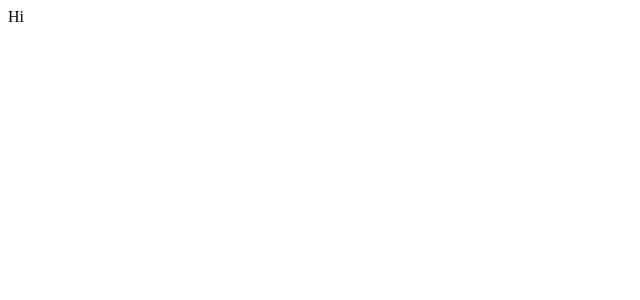
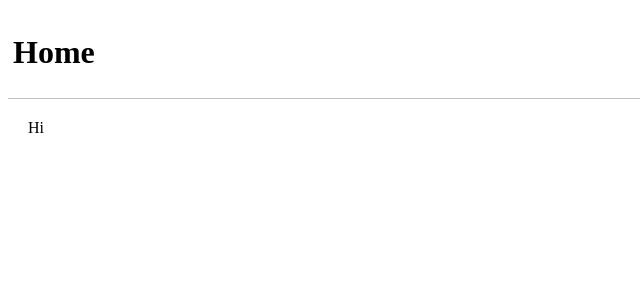
Before and after one commit to alirezanasseh/quadrant, a React (Create React App) app: page / in a window 1280 px wide. Shown: the top 300 px of the page, without its empty margins (0-640 px from the left). Built offline with nearby package versions, Linux system fonts and the light colour scheme.

Commit message:
Used layout

```diff
--- a/src/App.tsx
+++ b/src/App.tsx
@@ -1,10 +1,11 @@
 import React from 'react';
+import Layout from './layout/layout';
 
 function App() {
     return (
-        <div className="App">
+        <Layout title={'Home'}>
             Hi
-        </div>
+        </Layout>
     );
 }
 
```
